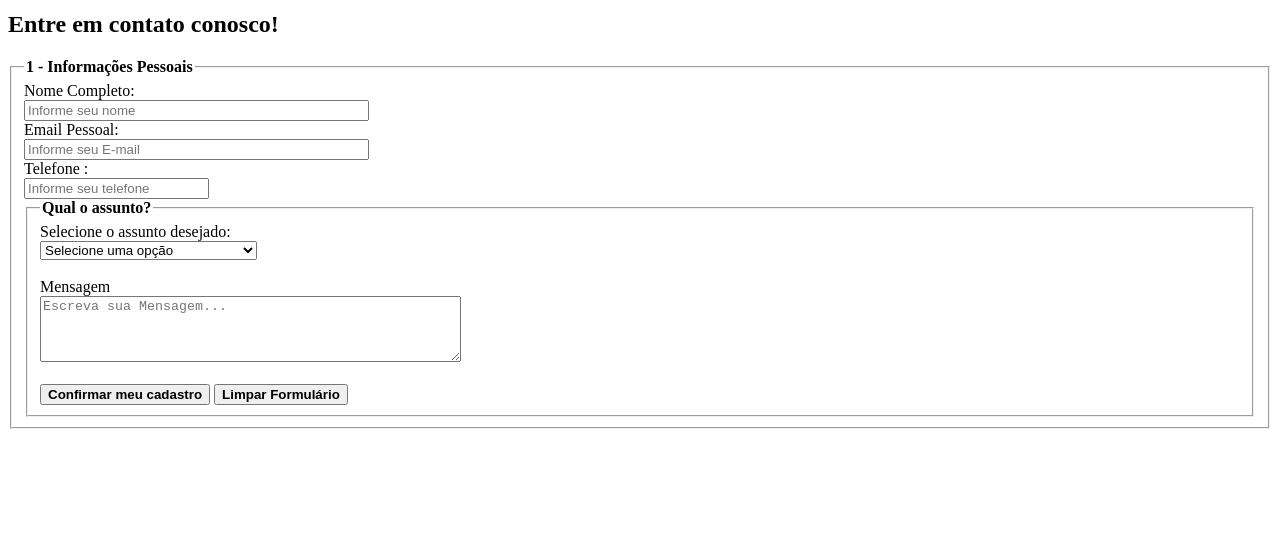
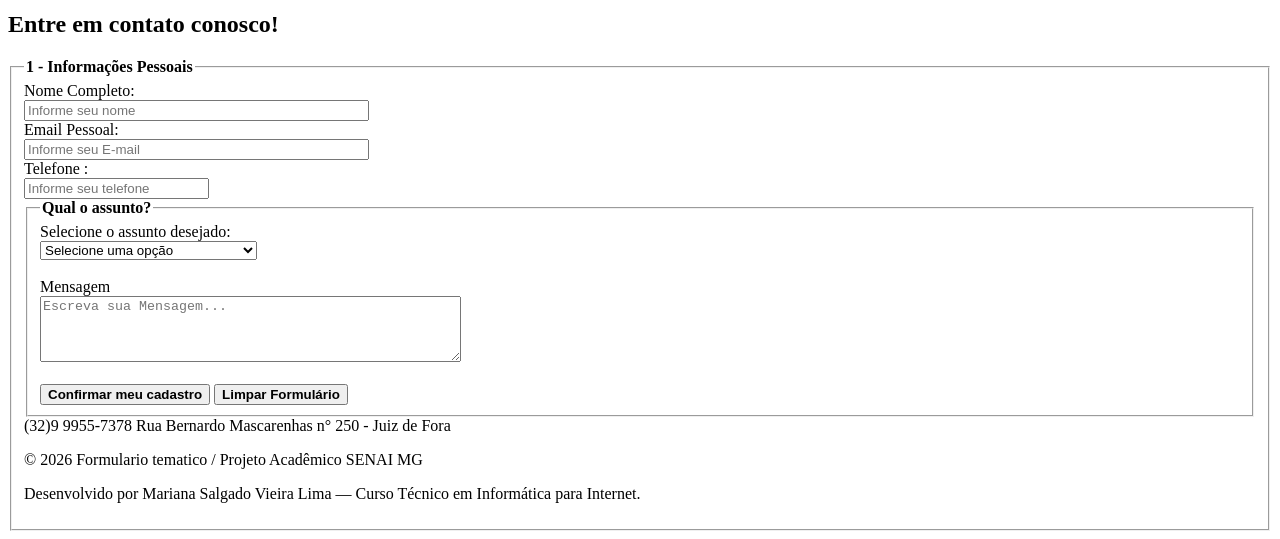
Before and after one commit to 0001205390-png/front-end-senai, a plain HTML site: page formulario-tematico/index.html in a window 1280 px wide. Shown: the part 810-1349 px from the top of the page. Before the commit the page ends 1247 px from the top, so only its background shows below. Drawn offline with Linux system fonts and the light colour scheme.

Commit message:
criei um aside e footer

```diff
--- a/formulario-tematico/index.html
+++ b/formulario-tematico/index.html
@@ -70,6 +70,13 @@
                     <button type="reset"><b>Limpar Formulário</b> </button>
                     </form>
                 </fieldset>
+                <aside>(32)9 9955-7378
+                    Rua Bernardo Mascarenhas n° 250 - Juiz de Fora
+                </aside>
+                <footer>
+                 <p>© 2026 Formulario tematico / Projeto Acadêmico SENAI MG</p>
+                 <p>Desenvolvido por Mariana Salgado Vieira Lima — Curso Técnico em Informática para Internet.</p>
+            </footer>
             </section>
         </main>
 </body>
```
